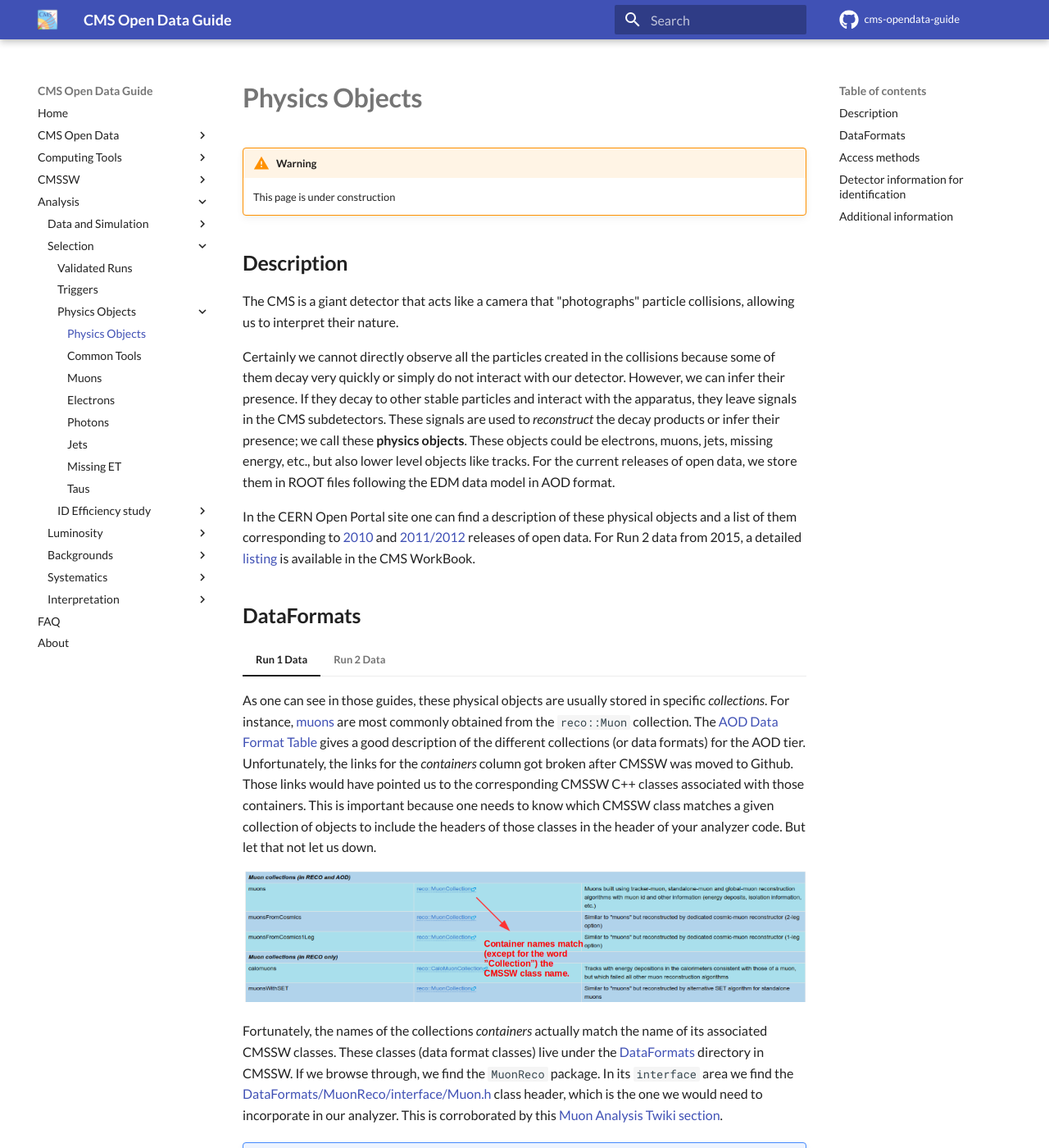
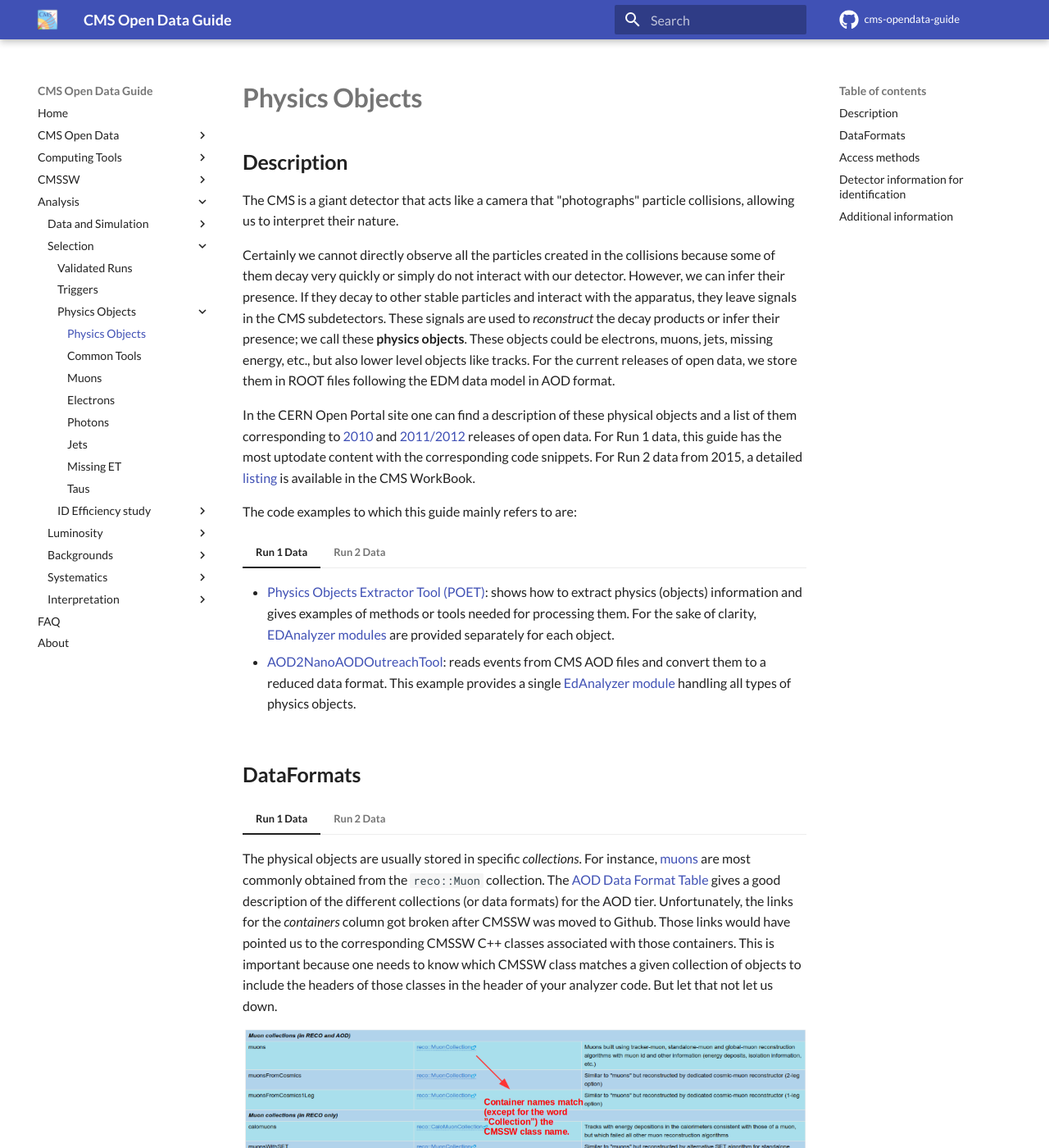
Before and after one commit to cernopendata/cms-opendata-guide, an MkDocs documentation site: the page built from docs/analysis/selection/objects/objects.md, in a window 1280 px wide and 1400 px high. Shown: the whole window at 82% size. Built offline with MkDocs 1.6.1 and Material for MkDocs 9.7.7, drawn with Linux system fonts in a browser that asks for light colours; comment, search, counter and statistics services are not loaded.

Commit message:
analysis: add links to example code in object page (#94)

```diff
--- a/docs/analysis/selection/objects/objects.md
+++ b/docs/analysis/selection/objects/objects.md
@@ -1,7 +1,4 @@
 # Physics Objects
-
-!!! Warning
-    This page is under construction
 
 ## Description
 
@@ -9,13 +6,24 @@ The CMS is a giant detector that acts like a camera that "photographs" particle
 
 Certainly we cannot directly observe all the particles created in the collisions because some of them decay very quickly or simply do not interact with our detector.  However, we can infer their presence.  If they decay to other stable particles and interact with the apparatus, they leave signals in the CMS subdetectors. These signals are used to *reconstruct* the decay products or infer their presence; we call these **physics objects**. These objects could be electrons, muons, jets, missing energy, etc., but also lower level objects like tracks.  For the current releases of open data, we store them in ROOT files following the EDM data model in AOD format.
 
-In the CERN Open Portal site one can find a description of these physical objects and a list of them corresponding to [2010](http://opendata.cern.ch/docs/cms-physics-objects-2010) and [2011/2012](http://opendata.cern.ch/docs/cms-physics-objects-2011) releases of open data. For Run 2 data from 2015, a detailed [listing](https://twiki.cern.ch/twiki/bin/view/CMSPublic/WorkBookMiniAOD2015#High_level_physics_objects) is available in the CMS WorkBook.
+In the CERN Open Portal site one can find a description of these physical objects and a list of them corresponding to [2010](http://opendata.cern.ch/docs/cms-physics-objects-2010) and [2011/2012](http://opendata.cern.ch/docs/cms-physics-objects-2011) releases of open data. For Run 1 data, this guide has the most uptodate content with the corresponding code snippets. For Run 2 data from 2015, a detailed [listing](https://twiki.cern.ch/twiki/bin/view/CMSPublic/WorkBookMiniAOD2015#High_level_physics_objects) is available in the CMS WorkBook.
+
+The code examples to which this guide mainly refers to are:
+
+=== "Run 1 Data"
+
+    - [Physics Objects Extractor Tool (POET)](https://github.com/cms-opendata-analyses/PhysObjectExtractorTool/tree/2012): shows how to extract physics (objects) information and gives examples of methods or tools needed for processing them. For the sake of clarity, [EDAnalyzer modules](https://github.com/cms-opendata-analyses/PhysObjectExtractorTool/tree/2012/PhysObjectExtractor/src) are provided separately for each object.
+    - [AOD2NanoAODOutreachTool](https://github.com/cms-opendata-analyses/AOD2NanoAODOutreachTool/tree/2012): reads events from CMS AOD files and convert them to a reduced data format. This example provides a single [EdAnalyzer module](https://github.com/cms-opendata-analyses/AOD2NanoAODOutreachTool/blob/2012/src/AOD2NanoAOD.cc) handling all types of physics objects.
+
+=== "Run 2 Data"
+
+    - [Physics Objects Extractor Tool (POET)](https://github.com/cms-opendata-analyses/PhysObjectExtractorTool/tree/2015MiniAOD): shows how to extract physics (objects) information and gives examples of methods or tools needed for processing them. For the sake of clarity, [EDAnalyzer modules](https://github.com/cms-opendata-analyses/PhysObjectExtractorTool/tree/2015MiniAOD/PhysObjectExtractor/src) are provided separately for each object.
 
 ## DataFormats
 
 === "Run 1 Data"
 
-    As one can see in those guides, these physical objects are usually stored in specific *collections*.  For instance, [muons](http://opendata.cern.ch/docs/cms-physics-objects-2011#muons) are most commonly obtained from the `reco::Muon` collection.  The [AOD Data Format Table](https://twiki.cern.ch/twiki/bin/view/CMSPublic/SWGuideAodDataTable) gives a good description of the different collections (or data formats) for the AOD tier.  Unfortunately, the links for the *containers* column got broken after CMSSW was moved to Github.  Those links would have pointed us to the corresponding CMSSW C++ classes associated with those containers.  This is important because one needs to know which CMSSW class matches a given collection of objects to include the headers of those classes in the header of your analyzer code.  But let that not let us down.
+    The physical objects are usually stored in specific *collections*.  For instance, [muons](http://opendata.cern.ch/docs/cms-physics-objects-2011#muons) are most commonly obtained from the `reco::Muon` collection.  The [AOD Data Format Table](https://twiki.cern.ch/twiki/bin/view/CMSPublic/SWGuideAodDataTable) gives a good description of the different collections (or data formats) for the AOD tier.  Unfortunately, the links for the *containers* column got broken after CMSSW was moved to Github.  Those links would have pointed us to the corresponding CMSSW C++ classes associated with those containers.  This is important because one needs to know which CMSSW class matches a given collection of objects to include the headers of those classes in the header of your analyzer code.  But let that not let us down.
 
     ![DataFormats](../../../images/collections.png)
 
@@ -38,7 +46,7 @@ In the CERN Open Portal site one can find a description of these physical object
 
 === "Run 2 Data"
 
-    As one can see in those guides, these physical objects are usually stored in specific *collections*.  For instance,  muons are obtained from the C++ class `std::vector<pat::Muon>` (most often called `pat::MuonCollection` using its definition in [the muon class](https://cmsdoxygen.web.cern.ch/cmsdoxygen/CMSSW_7_6_7/doc/html/dc/d3b/DataFormats_2PatCandidates_2interface_2Muon_8h_source.html)). The [MINIAOD physics objects table](https://twiki.cern.ch/twiki/bin/view/CMSPublic/WorkBookMiniAOD2015#High_level_physics_objects) gives a good description of the different collections (or data formats) for the MINIAOD tier. This is the muon entry in that table:
+    The physical objects are usually stored in specific *collections*.  For instance,  muons are obtained from the C++ class `std::vector<pat::Muon>` (most often called `pat::MuonCollection` using its definition in [the muon class](https://cmsdoxygen.web.cern.ch/cmsdoxygen/CMSSW_7_6_7/doc/html/dc/d3b/DataFormats_2PatCandidates_2interface_2Muon_8h_source.html)). The [MINIAOD physics objects table](https://twiki.cern.ch/twiki/bin/view/CMSPublic/WorkBookMiniAOD2015#High_level_physics_objects) gives a good description of the different collections (or data formats) for the MINIAOD tier. This is the muon entry in that table:
 
     ![DataFormats](../../../images/miniaodtable1.png)
 
```
